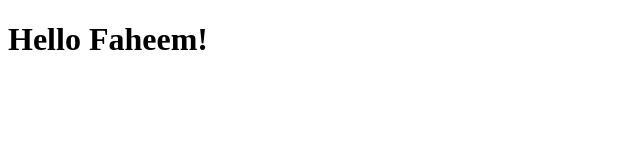
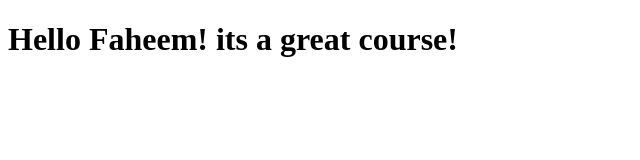
Before and after one commit to Asim7533/Asim-Shahzad, a plain HTML site: page site/index.html in a window 1280 px wide. Shown: the whole page, without its empty margins (0-640 px from the left). Drawn offline with Linux system fonts and the light colour scheme.

Commit message:
small addition to our page content

```diff
--- a/site/index.html
+++ b/site/index.html
@@ -4,6 +4,6 @@
 	<title>Hello Faheem</title>
 </head>
 <body>
-<h1>Hello Faheem!</h1>
+<h1>Hello Faheem! its a great course!</h1>
 </body>
 </html>
```
